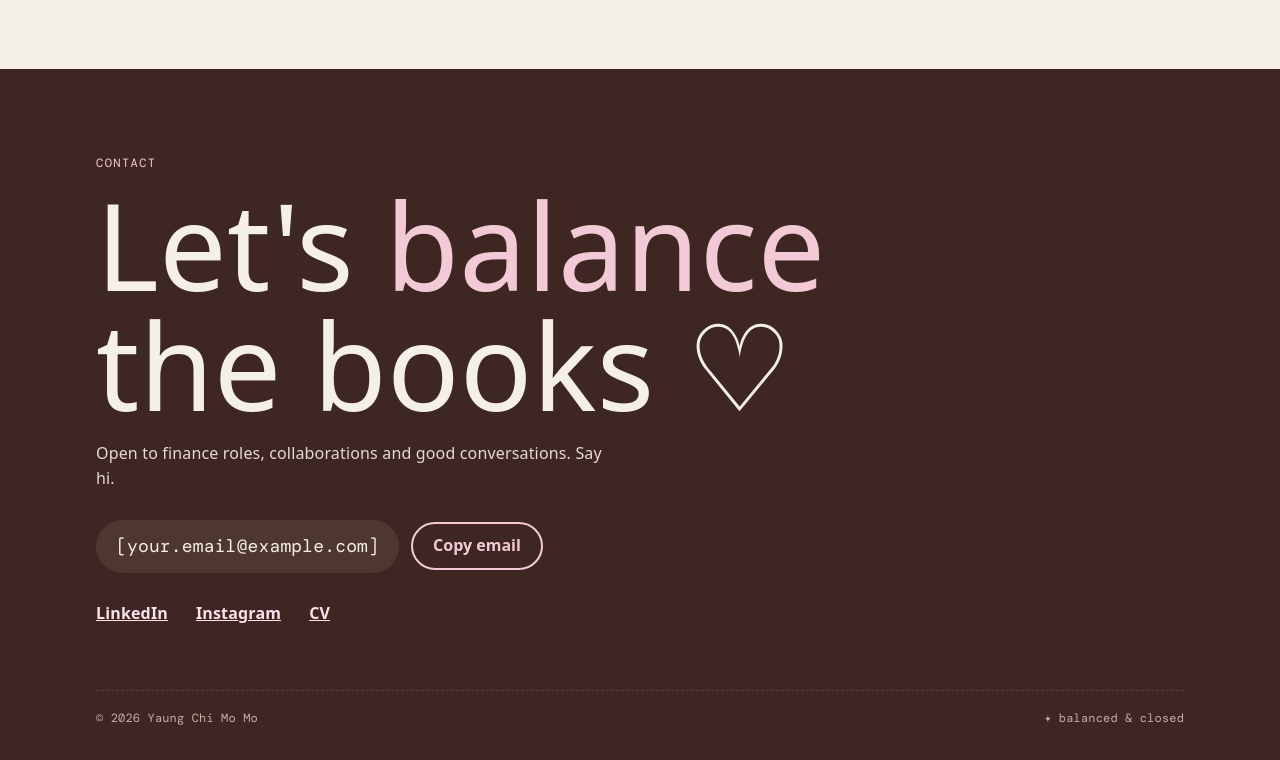
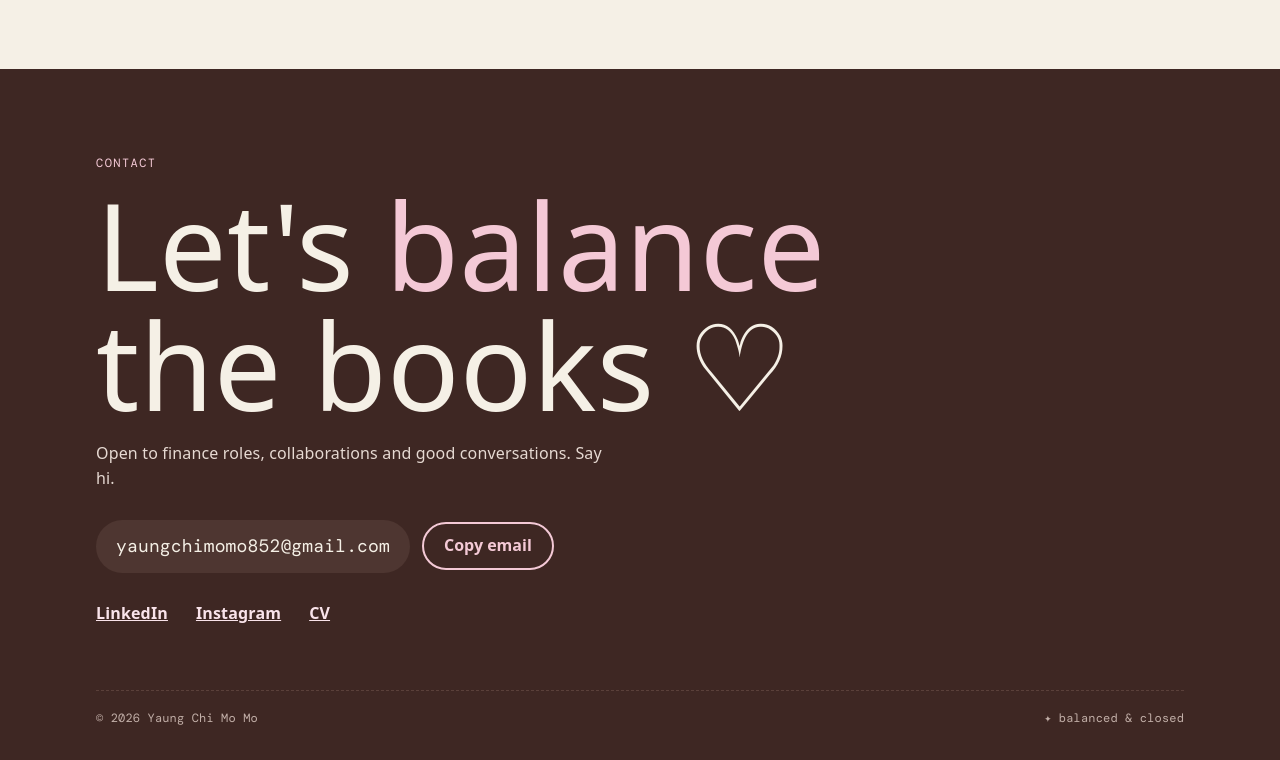
Before and after one commit to YaungChiMoMo/portfolio, a plain HTML site: page index.html in a window 1280 px wide. Shown: the part 4718-5478 px from the top of the page. Drawn offline with nearby package versions, Linux system fonts and the light colour scheme; a web font is replaced by a local one.

Commit message:
feat: add contact email
Co-Authored-By: Claude Opus 5.5 <noreply@anthropic.com>

```diff
--- a/index.html
+++ b/index.html
@@ -473,7 +473,7 @@ form.sub label{font-weight:700;font-size:14px}
     <span class="eyebrow" style="color:var(--candy)">Contact</span>
     <h2 style="margin-top:10px">Let's <em>balance</em><br>the books ♡</h2>
     <p>Open to finance roles, collaborations and good conversations. Say hi.</p>
-    <div class="mail"><code id="mailText">[your.email@example.com]</code><button type="button" id="copyBtn">Copy email</button></div>
+    <div class="mail"><code id="mailText">yaungchimomo852@gmail.com</code><button type="button" id="copyBtn">Copy email</button></div>
     <div class="links"><a href="#contact">LinkedIn</a><a href="#contact">Instagram</a><a href="#cv">CV</a></div>
     <div class="foot"><span>© 2026 Yaung Chi Mo Mo</span><span>✦ balanced &amp; closed</span></div>
   </div>
```
